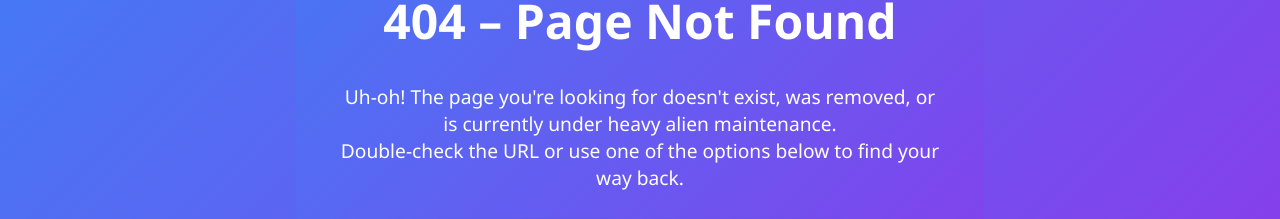
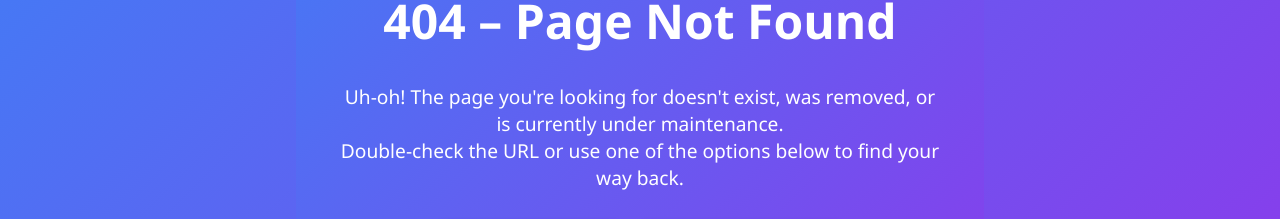
Before and after one commit to RTSBGOAlbury/RTSBGO, a plain HTML site: page pagenotfound/index.html in a window 1280 px wide. Shown: the part 279-498 px from the top of the page. Drawn offline with Linux system fonts and the light colour scheme.

Commit message:
Update index.html

```diff
--- a/pagenotfound/index.html
+++ b/pagenotfound/index.html
@@ -63,7 +63,7 @@
 <body>
   <h1>404 – Page Not Found</h1>
   <p>
-    Uh-oh! The page you're looking for doesn't exist, was removed, or is currently under heavy alien maintenance.<br>
+    Uh-oh! The page you're looking for doesn't exist, was removed, or is currently under  maintenance.<br>
     Double-check the URL or use one of the options below to find your way back.
   </p>
   <div class="buttons">
```
